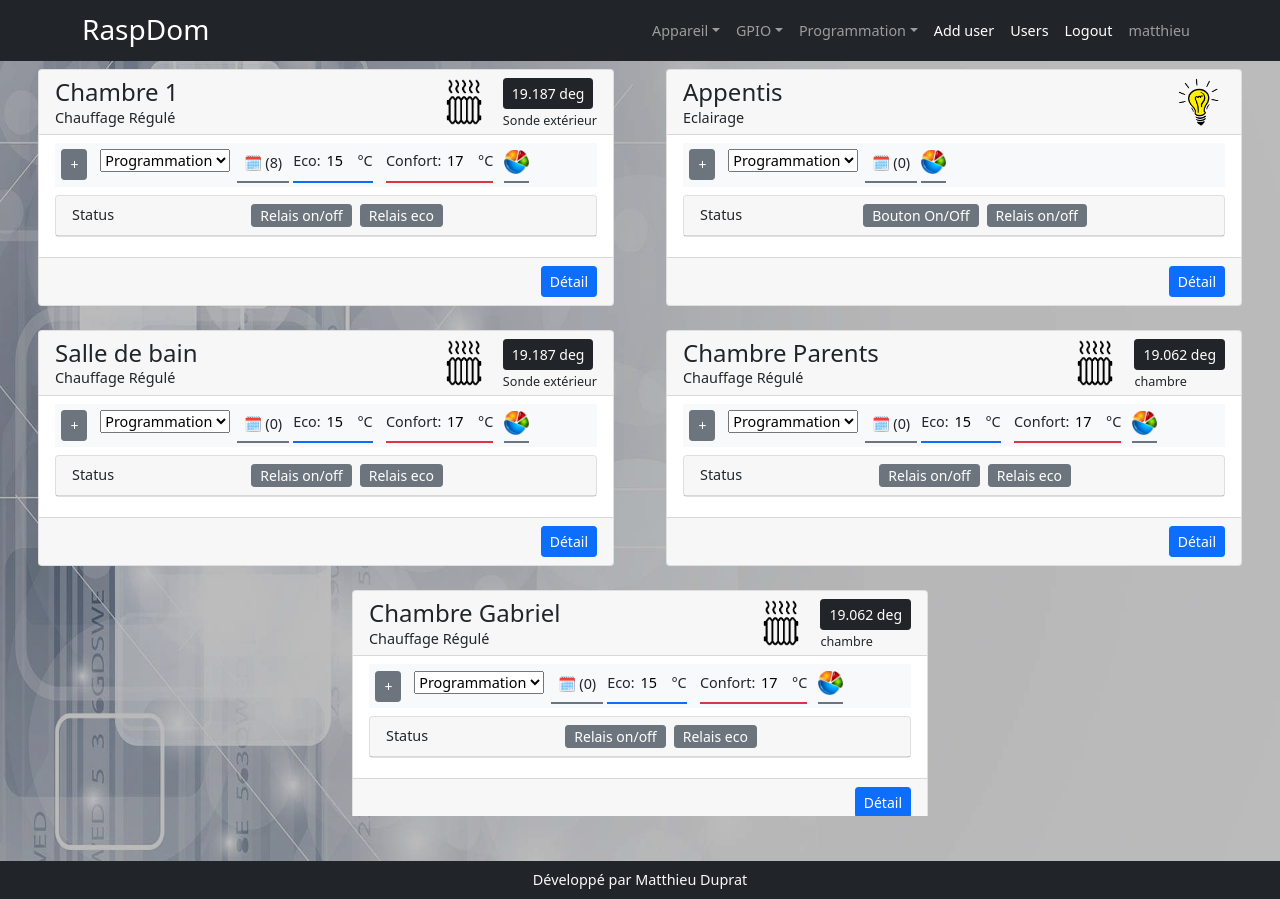
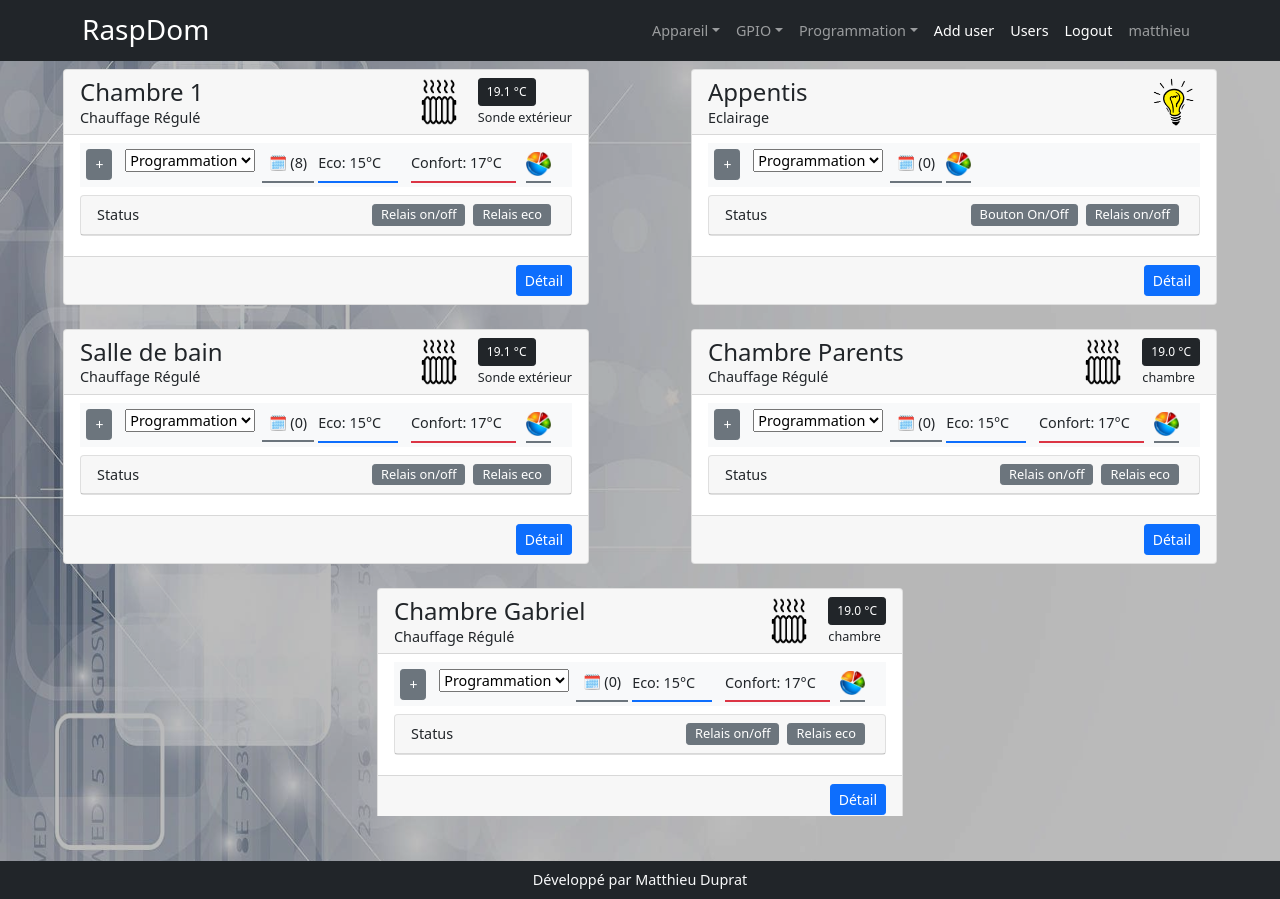
Before and after one commit to Angano/Raspdom, a Flask app: page / in a window 1280 px wide. Run offline with Flask 2, Linux system fonts and the light colour scheme; a user stored in the database is signed in; data comes from the database, SQL or seed files in the repository; some libraries are stand-ins or nearby versions.

Commit message:
20221209md1

```diff
--- a/static/css/media_query.css
+++ b/static/css/media_query.css
@@ -10,6 +10,7 @@
     margin-top:0.4rem;
     margin-right: 0.4rem;
     margin-left: 0.4rem;
+    height: min-content;
 }
 input{
 background-color:transparent;
@@ -33,6 +34,26 @@ background-color:transparent;
 [data-targethistogramme]{
     cursor:pointer;
 }
+input[type='range']{
+    cursor:pointer;
+}
+
+.md-min{
+ outline:none;
+}
+.md-min:focus{
+ box-shadow: 0 0 10px #719ECE;
+}
+
+.md-max{
+ outline:none;
+}
+
+.md-max:focus{
+ box-shadow: 0 0 10px #dc3545;
+}
+
+
 @media screen and (max-width:767px){
     .card-body{
         min-height: 334px;
--- a/static/js/index.js
+++ b/static/js/index.js
@@ -39,7 +39,7 @@ window.addEventListener('DOMContentLoaded',function(){
                 e.target.className = 'btn btn-sm btn-primary'
                 $('#md-calendar-'+e.target.dataset.appareil).text('Changement pris en compte').show()
                 .css('padding','1rem').css('width','max-content').css('border','solid 1px #dbcece').css('margin-left','5px').css('z-index',10)
-                .addClass('bg-light text-dark')
+                .addClass('bg-warning text-dark border border-1 border-dark ')
                 setTimeout(()=>{
                     $('#md-calendar-'+e.target.dataset.appareil).text('').hide();
                     location.reload()
@@ -55,25 +55,25 @@ window.addEventListener('DOMContentLoaded',function(){
 
     // gestion valeur curseur
     $('.md-min').on('change', function(e){
-        $('#'+e.currentTarget.dataset['target']).prop('value',e.target.value)
+        $('#'+e.currentTarget.dataset['target']).text(e.target.value)
     })
 
     $('.md-max').on('change', function(e){
-        $('#'+e.currentTarget.dataset['target']).prop('value',e.target.value)
+        $('#'+e.currentTarget.dataset['target']).text(e.target.value)
     })
 
     // affichage cohérent entre curseur et input température
     $('.md-min').each(function(key,value){
-        $('#'+value.dataset['target']).prop('value',value.value)
+        $('#'+value.dataset['target']).text(value.value)
 
     })
     $('.md-max').each(function(key,value){
-        $('#'+value.dataset['target']).prop('value',value.value)
+        $('#'+value.dataset['target']).text(value.value)
     })
 
     $('.md-setting').on('click', function(e){
-        $('.'+e.target.dataset['targetCursor']).toggle()
-
+        $('#'+e.target.dataset['targetCursor']).toggle()
+        $('#'+e.target.dataset['targetCursor'])[0].focus()
     })
 
     // affichage histogramme
@@ -81,7 +81,12 @@ window.addEventListener('DOMContentLoaded',function(){
     $('[data-targethistogramme]').on('click',function(e){
         console.log(e.target.dataset)
         $('[data-histogramme='+e.target.dataset.targethistogramme+']').toggle()
-        console.log( $('[data-histogramme='+e.target.dataset.targethistogramme+']'))
+
         })
 
+    $('.card-header').on('click',function(){
+        $('.md-max').hide()
+        $('.md-min').hide()
+    })
+
 })
--- a/templates/index.html
+++ b/templates/index.html
@@ -1,4 +1,5 @@
 {% extends 'base.html' %}
+
 {% block style %}
     <link href="{{ url_for('static', filename='css/media_query.css') }}" rel="stylesheet" />
 {% endblock %}
@@ -6,7 +7,7 @@
 {% block content %}
 <div class="row row-cols-1 row-cols-md-2 rows-cols-lg-3 pb-2 g-4 mx-auto">
     {% for instance in instances %}
-      <div class="col mx-auto" style="max-width:600px">
+      <div class="col mx-auto" style="max-width:550px">
         <div class="card ">
             <div class="card-header d-flex justify-content-between" style="height:65px">
                 <div class="">
@@ -26,7 +27,10 @@
 
                     {% if instance.modelAppareil.appareil_sonde.sonde_valeur_id %}
                     <div style="margin-left:1rem">
-                         <span class="btn btn-sm btn-dark">{{instance.modelAppareil.appareil_sonde.sonde_valeur_id.valeur }} {{instance.modelAppareil.appareil_sonde.unite }}</span>
+                         <span class="btn btn-sm btn-dark" style="font-size:0.75rem">{{instance.modelAppareil.appareil_sonde.sonde_valeur_id.valeur|round(1, 'floor') }}
+                             {% if instance.modelAppareil.appareil_sonde.unite == 'deg' %}
+                             °C
+                             {% endif %} </span>
                     <div><small>{{instance.modelAppareil.appareil_sonde.info }}</small></div>
                     </div>
 
@@ -61,24 +65,53 @@
 
                     <!-- affichage température plus curseur-->
                     {% if instance.modelAppareil.sonde %}
-                    <div class="bg-light d-flex flex-row  px-0" style="z-index:8;" >
-                        <div style="cursor: pointer;text-align:left" class="md-setting ms-1 md-panel  border-bottom border-primary border-2">
-                            <div data-target-cursor="md-cursor-{{instance.modelAppareil.id}}" class="" style="width:80px">Eco:
-                                <input readonly  data-target-cursor="md-cursor-{{instance.modelAppareil.id}}" class="" type="text" name="" id="eco-{{instance.modelAppareil.id}}" style="cursor: pointer;width:33px; border:none" >°C
+                    <div class=" d-flex flex-row  px-0" style="z-index:8;" >
+
+                        <div style="cursor: pointer;text-align:left" class=" ms-1 md-panel border-bottom border-primary border-2 ">
+
+                            <div data-target-cursor="md-cursoreco-{{instance.modelAppareil.id}}" class="md-setting"
+                                 style="width:80px;margin-top: 3px;padding-bottom: 7px;">Eco:
+                                <span data-target-cursor="md-cursoreco-{{instance.modelAppareil.id}}" class="" type="text" name=""
+                                      id="eco-{{instance.modelAppareil.id}}"
+                                      style="cursor: pointer;width:33px; border:none" ></span>°C
                             </div>
-                                <input data-target="eco-{{instance.modelAppareil.id}}" class=" md-cursor-{{instance.modelAppareil.id}} md-min " style="display:none;height: 60px;width:100%" orient="vertical" value="15" min="15" max="25" step=0.5 type="range" name=""  >
+
+                            <input id="md-cursoreco-{{instance.modelAppareil.id}}" data-target="eco-{{instance.modelAppareil.id}}" class=" md-cursor-{{instance.modelAppareil.id}} md-min "
+                                   style="display:none;height: 60px;width:100%" orient="vertical" value="15" min="15" max="25" step=0.5 type="range" name=""  >
+
                         </div>
-                        <div style="cursor: pointer;text-align:left" class="md-setting md-panel border-bottom border-danger border-2">
-                            <div data-target-cursor="md-cursor-{{instance.modelAppareil.id}}"  class="" >Confort:
-                                <input readonly  data-target-cursor="md-cursor-{{instance.modelAppareil.id}}" class="" type="text" name="" id="confort-{{instance.modelAppareil.id}}" style="cursor: pointer;width:33px; border:none" >°C
+
+
+
+
+                        <div style="cursor: pointer;text-align:left; width:105px;" class=" md-panel border-bottom border-danger border-2">
+
+
+                            <div data-target-cursor="md-cursorconfort-{{instance.modelAppareil.id}}"  class="md-setting"
+                            style="width:110px;margin-top: 3px;padding-bottom: 7px;">Confort:
+                                <span data-target-cursor="md-cursorconfort-{{instance.modelAppareil.id}}" class="" type="text" name=""
+                                      id="confort-{{instance.modelAppareil.id}}"
+                                      style="cursor: pointer;width:33px; border:none" ></span>°C
                             </div>
-                            <input data-target="confort-{{instance.modelAppareil.id}}" class="md-cursor-{{instance.modelAppareil.id}} md-max " style="display:none;height: 60px;width:100%" orient="vertical" value="17" min="15" max="25" step=0.5 type="range" name=""  >
+
+                            <input id="md-cursorconfort-{{instance.modelAppareil.id}}" data-target="confort-{{instance.modelAppareil.id}}"
+                                   class="md-cursor-{{instance.modelAppareil.id}} md-max " style="display:none;height: 60px;width:100%" orient="vertical"
+                                   value="17" min="15" max="25" step=0.5 type="range" name=""  >
+
+
+
+
                         </div>
+
+
+
+
+
 
                     </div>
                     {% endif %}
-                    <div class="ms-1 border-bottom border-2 border-secondary" style="padding-bottom: 5px;margin-top: 7px;">
-                        <img data-targethistogramme="{{instance.modelAppareil.id}}" src="{{url_for('static',filename='assets/histogramme.png')}}" width="25px">
+                    <div class="ms-1 " >
+                        <img style="padding-bottom: 5px;margin-top: 9px;" class="border-bottom border-2 border-secondary" data-targethistogramme="{{instance.modelAppareil.id}}" src="{{url_for('static',filename='assets/histogramme.png')}}" width="25px">
                     </div>
                     </div>
                 </div>
@@ -93,7 +126,8 @@
                     <tbody>
 
                         <tr>
-                            <td><span data-appareil="{{instance.modelAppareil.id}}" class="btn btn-sm btn-primary">Programmations</span></td><td>{{instance.modelAppareil.programmations}}</td>
+                            <td><span data-appareil="{{instance.modelAppareil.id}}" class="btn btn-sm btn-primary">Programmations</span></td>
+                            <td>{{instance.modelAppareil.programmations}}</td>
                         </tr>
                             {% if instance.modelAppareil.appareil_sonde.sonde_valeur_id is defined %}
                         <tr>
@@ -113,7 +147,7 @@
                     </tbody>
                 </table>
 
-                <div class=" chart " style="width:94%" >
+                <div class=" chart " >
                     <div data-histogramme="{{instance.modelAppareil.id}}" class=" card " style="display:none">
                         <img  src="{{ url_for('static', filename='assets/graph.png') }}" alt="" width="100%" height="100%">
                     </div>
@@ -121,9 +155,9 @@
                 <div class="md-status mt-2" >
                     <div class="card px-0"  >
                         <div class="card-header d-flex ">Status
-                            <div class="d-flex justify-content-center w-100 ">
+                            <div class="d-flex justify-content-end w-100 ">
                                 {% for gpio in instance.modelAppareil.gpios %}
-                                    <div class="btn btn-sm btn-secondary mx-1 py-0" data-gpio="{{gpio.valeur}}">{{gpio.info}}</div>
+                                    <div style="font-size:0.8rem " class="btn btn-sm btn-secondary mx-1 py-0" data-gpio="{{gpio.valeur}}">{{gpio.info}}</div>
                                 {% endfor %}
                             </div>
 
```
